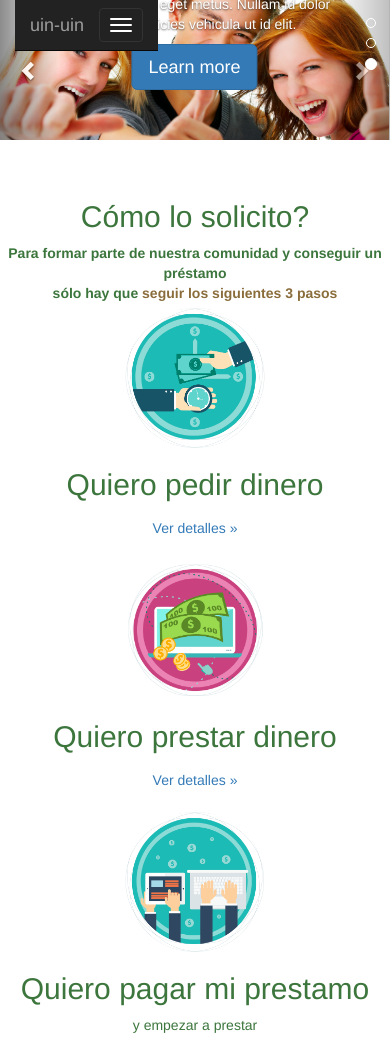
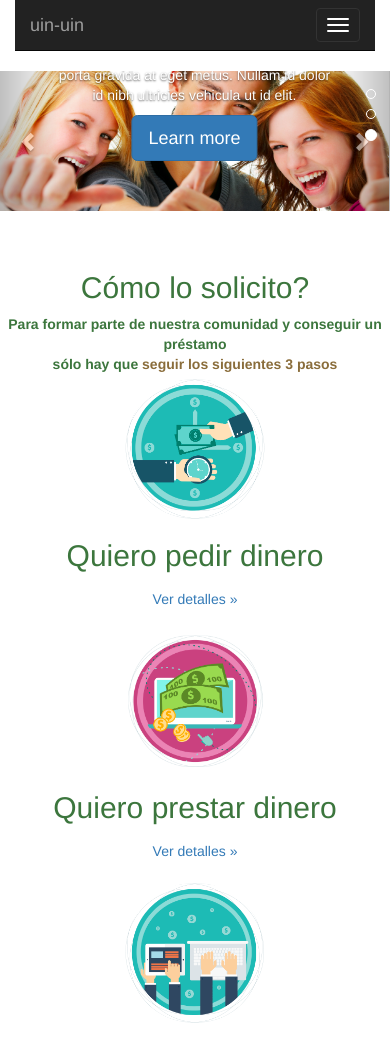
Before and after one commit to geerdoe/demoWebCrowfunding, a plain HTML site: page index.html in a window 390 px wide. Shown: the top 1038 px of the page. Drawn offline with nearby package versions, Linux system fonts and the light colour scheme.

Commit message:
menu fix

```diff
--- a/index.html
+++ b/index.html
@@ -21,10 +21,10 @@
   	<body>
 		<div class="navbar-wrapper">
       		<div class="container">
-        		<nav class="navbar navbar-inverse navbar-static-top centro" style="position: fixed;">
-          			<div class="container">
+        		<nav class="navbar navbar-inverse navbar-static-top centro">
+          			<div class="container-fluid">
 		            	<div class="navbar-header">
-	              			<button type="button" class="navbar-toggle collapsed" data-toggle="collapse" data-target="#navbar" aria-expanded="false" aria-controls="navbar">
+	              			<button type="button" class="navbar-toggle collapsed" data-toggle="collapse" data-target="#bs-example-navbar-collapse-1" aria-expanded="false">
 				                <span class="sr-only">Toggle navigation</span>
 				                <span class="icon-bar"></span>
 				                <span class="icon-bar"></span>
```
Also changed, not shown: html/pagaryprestar.html (+1 -1 lines), html/preguntas.html (+1 -1 lines), html/prestar.html (+1 -1 lines), html/privacidad.html (+2 -2 lines), html/registro.html (+1 -1 lines), html/seguimiento.html (+1 -1 lines), html/sobrenosotros.html (+2 -2 lines), html/solicitud.html (+1 -1 lines), html/terminosycondiciones.html (+1 -1 lines).
